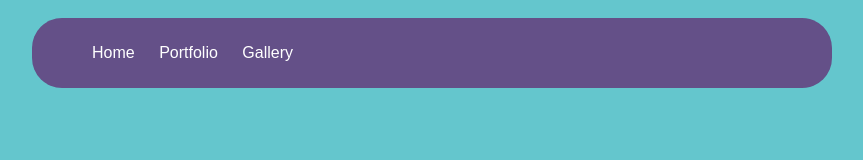
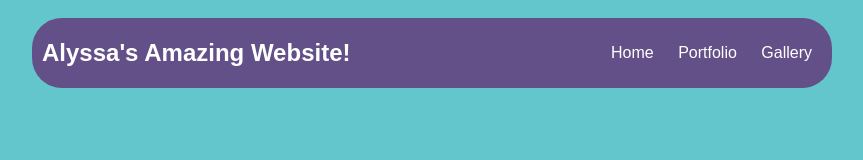
Before and after one commit to AlyssaMajor/AlyssaMajor.github.io, a plain HTML site: page gallery.html in a window 1280 px wide. Shown: the whole page, without its empty margins (208-1071 px from the left). Drawn offline with Linux system fonts and the light colour scheme.

Commit message:
update gallery.html file

```diff
--- a/gallery.html
+++ b/gallery.html
@@ -94,6 +94,9 @@
     <body>
       <div id="all-contents">
           <nav>
+          <header>
+              Alyssa's Amazing Website!
+          </header>
               <ul>
                   <li>
                       <a href="index.html"> Home</a>
```
Also changed, not shown: portfolio.html (+1 -1 lines).
